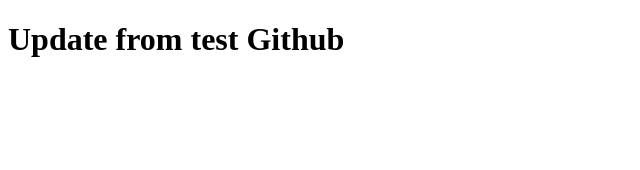
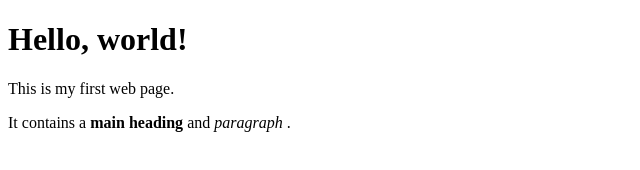
Before and after one commit to raja25k/html-deploy, a plain HTML site: page index.html in a window 1280 px wide. Shown: the whole page, without its empty margins (0-640 px from the left). Drawn offline with Linux system fonts and the light colour scheme.

Commit message:
Update index.html

```diff
--- a/index.html
+++ b/index.html
@@ -1,9 +1,13 @@
 <!DOCTYPE html>
 <html>
-<head>
-    <title>CI/CD Test</title>
-</head>
-<body>
-    <h1>Update from test Github</h1>
-</body>
+    <head>
+        <title>My web page</title>
+    </head>
+    <body>
+        <h1>Hello, world!</h1>
+        <p>This is my first web page.</p>
+        <p>It contains a
+             <strong>main heading</strong> and <em> paragraph </em>.
+        </p>
+    </body>
 </html>
```
